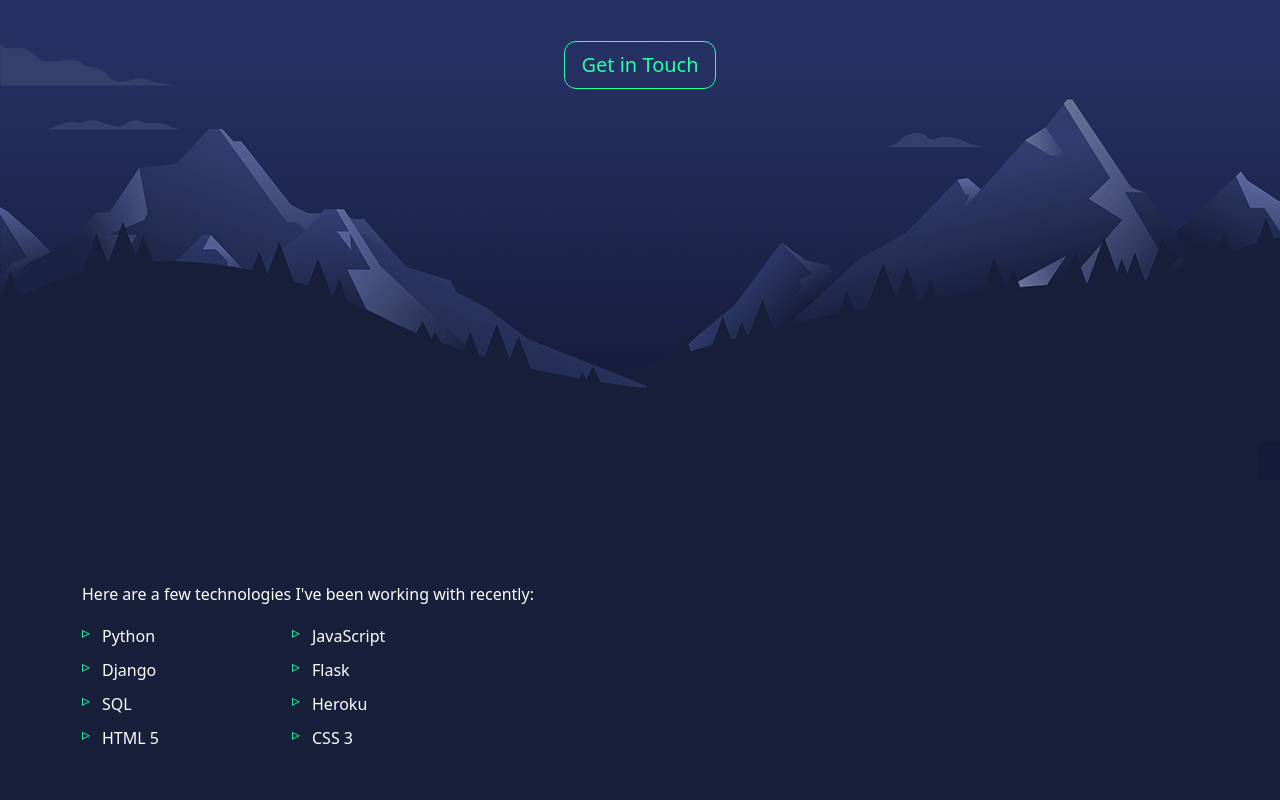
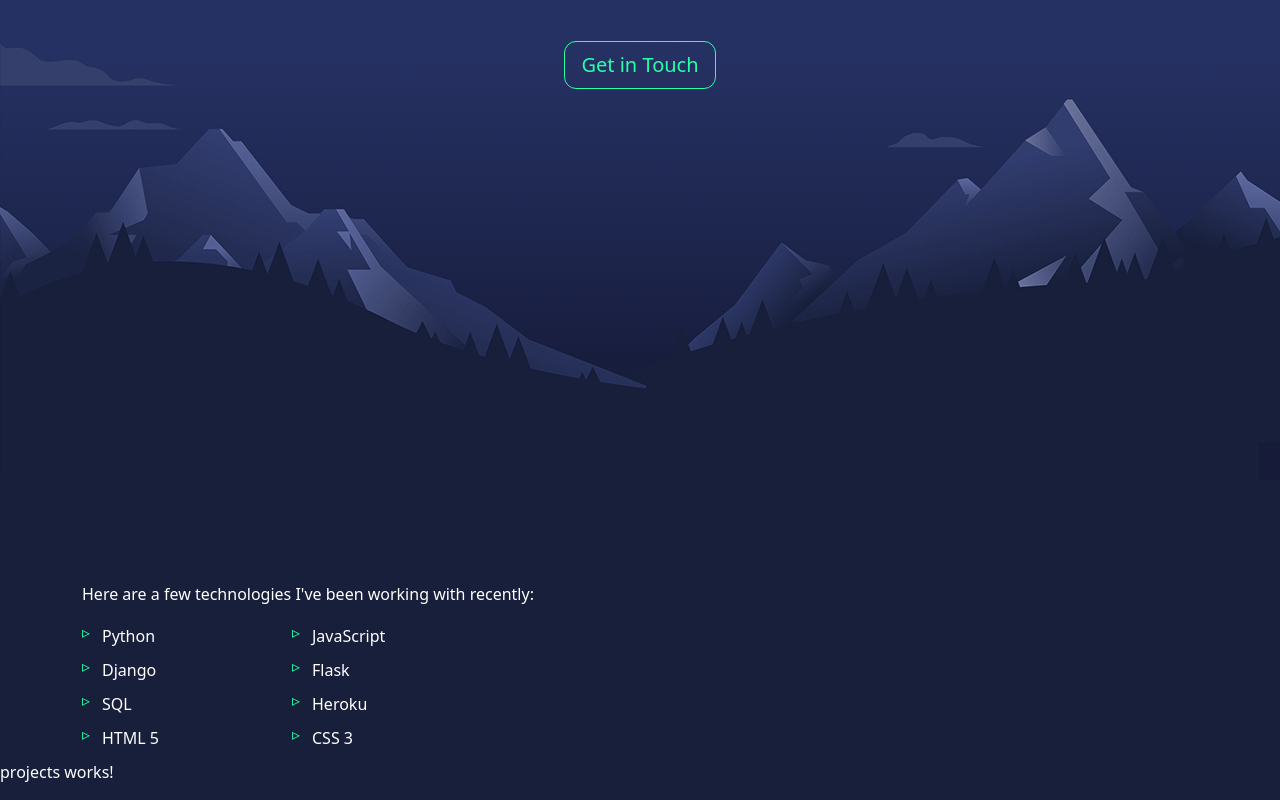
Before and after one commit to RushabhMavkar/rushabhmavkar.github.io, an Angular app: page / in a window 1280 px wide. Shown: the part 263-1063 px from the top of the page. Before the commit the page ends 1023 px from the top, so only its background shows below. Built offline with nearby package versions, Linux system fonts and the light colour scheme.

Commit message:
NEW : Added Projects component

```diff
--- a/src/app/app.component.html
+++ b/src/app/app.component.html
@@ -7,3 +7,6 @@
 <section id="skills">
   <app-skills></app-skills>
 </section>
+<section id="projects">
+  <app-projects></app-projects>
+</section>
```
